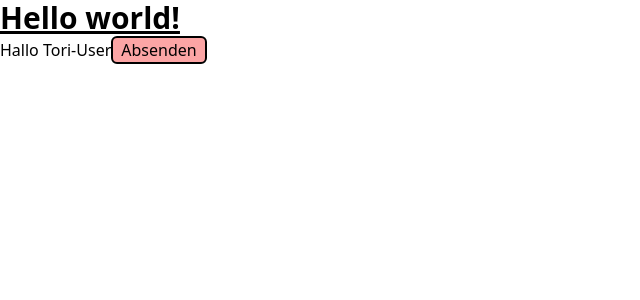
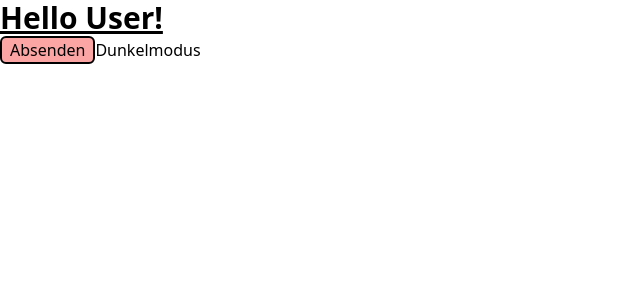
Before and after one commit to brudijoe/tiro, a React (Create React App) app in the folder tiro-client/: page / in a window 1280 px wide. Shown: the top 300 px of the page, without its empty margins (0-640 px from the left). Built offline with nearby package versions, Linux system fonts and the light colour scheme.

Commit message:
Add_darkmode

```diff
--- /dev/null
+++ b/package.json
@@ -0,0 +1,5 @@
+{
+  "dependencies": {
+    "react-icons": "^4.6.0"
+  }
+}
--- a/tiro-client/public/index.html
+++ b/tiro-client/public/index.html
@@ -1,9 +1,9 @@
 <!DOCTYPE html>
 <html lang="en">
   <head>
-  <meta charset="UTF-8">
-  <meta http-equiv="X-UA-Compatible" content="IE=edge">
-  <meta name="viewport" content="width=device-width, initial-scale=1.0">
+    <meta charset="UTF-8" />
+    <meta http-equiv="X-UA-Compatible" content="IE=edge" />
+    <meta name="viewport" content="width=device-width, initial-scale=1.0" />
     <title>Tiro</title>
   </head>
   <body>
--- a/tiro-client/src/App.tsx
+++ b/tiro-client/src/App.tsx
@@ -1,17 +1,20 @@
 import React from "react";
 import Button from "./components/Button";
+import { DarkMode } from "./DarkMode";
 
 function App() {
   return (
-    <div className="">
-      <h1 className="text-3xl font-bold underline">Hello world!</h1>
-      Hallo Tori-User
+    <div className="dark:bg-black">
+      <h1 className="text-3xl dark:text-white font-bold underline">
+        Hello User!
+      </h1>
       <Button
         bg="bg-red-300"
         bgHover="hover:bg-red-500"
         children="Absenden"
-        onClick={() => console.log("You clicked on the pink circle!")}
+        onClick={() => console.log("Clicked on button")}
       />
+      <button onClick={() => DarkMode}>Dunkelmodus</button>
     </div>
   );
 }
--- /dev/null
+++ b/tiro-client/src/DarkMode.ts
@@ -0,0 +1,3 @@
+export function DarkMode() {
+  document.documentElement.classList.toggle("dark");
+}
--- a/tiro-client/tailwind.config.js
+++ b/tiro-client/tailwind.config.js
@@ -1,5 +1,6 @@
 /** @type {import('tailwindcss').Config} */
 module.exports = {
+  darkMode: "class",
   content: ["./src/**/*.{ts,tsx}"],
   theme: {
     extend: {},
```
Also changed, not shown: 1 other file (tests, documents, lock files or other folders). Lines whose indentation alone changed are shown as unchanged.
